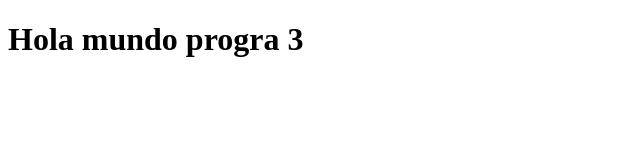
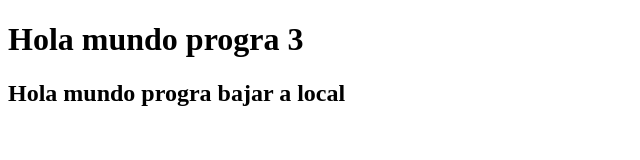
Before and after one commit to juanes017/prueba21, a plain HTML site: page index.html in a window 1280 px wide. Shown: the whole page, without its empty margins (0-640 px from the left). Drawn offline with Linux system fonts and the light colour scheme.

Commit message:
Update index.html

```diff
--- a/index.html
+++ b/index.html
@@ -7,5 +7,6 @@
 </head>
 <body>
   <h1>Hola mundo progra 3</h1>
+    <h2>Hola mundo progra bajar a local</h2>
 </body>
 </html>
```
